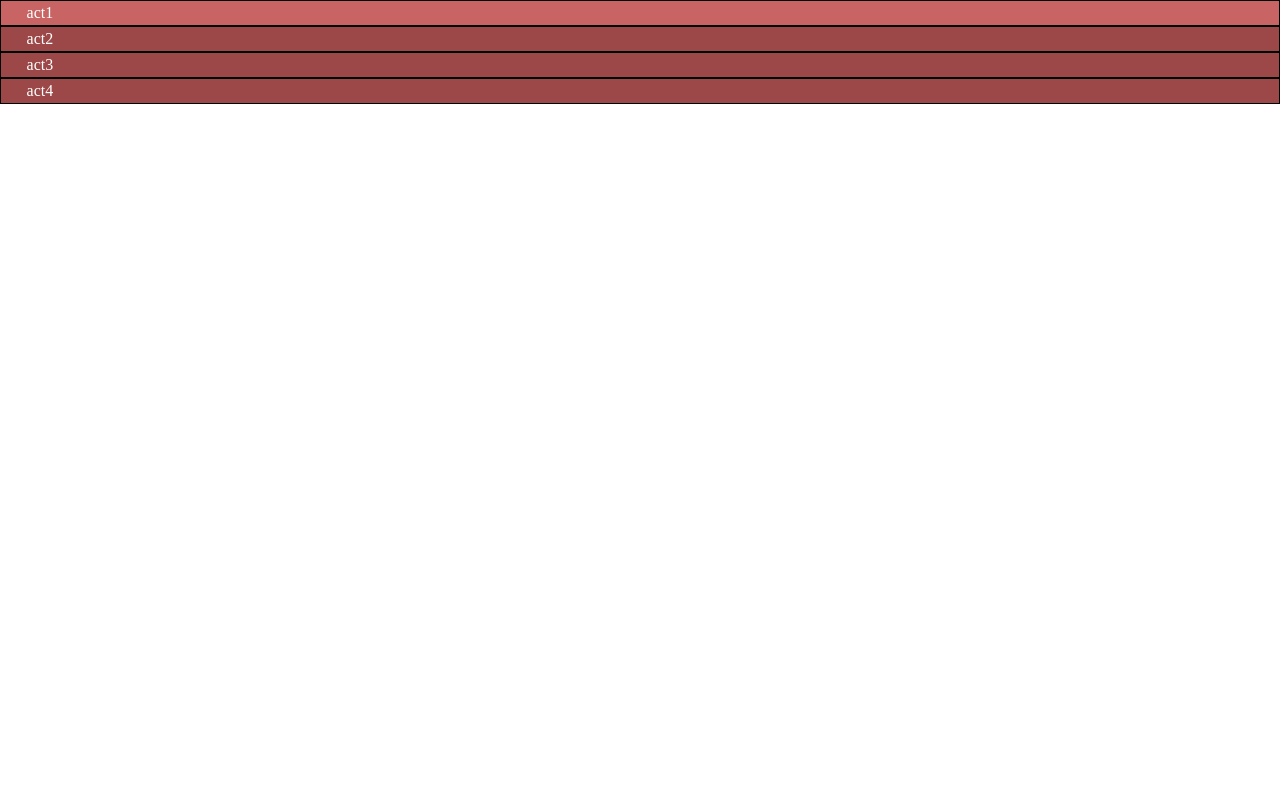
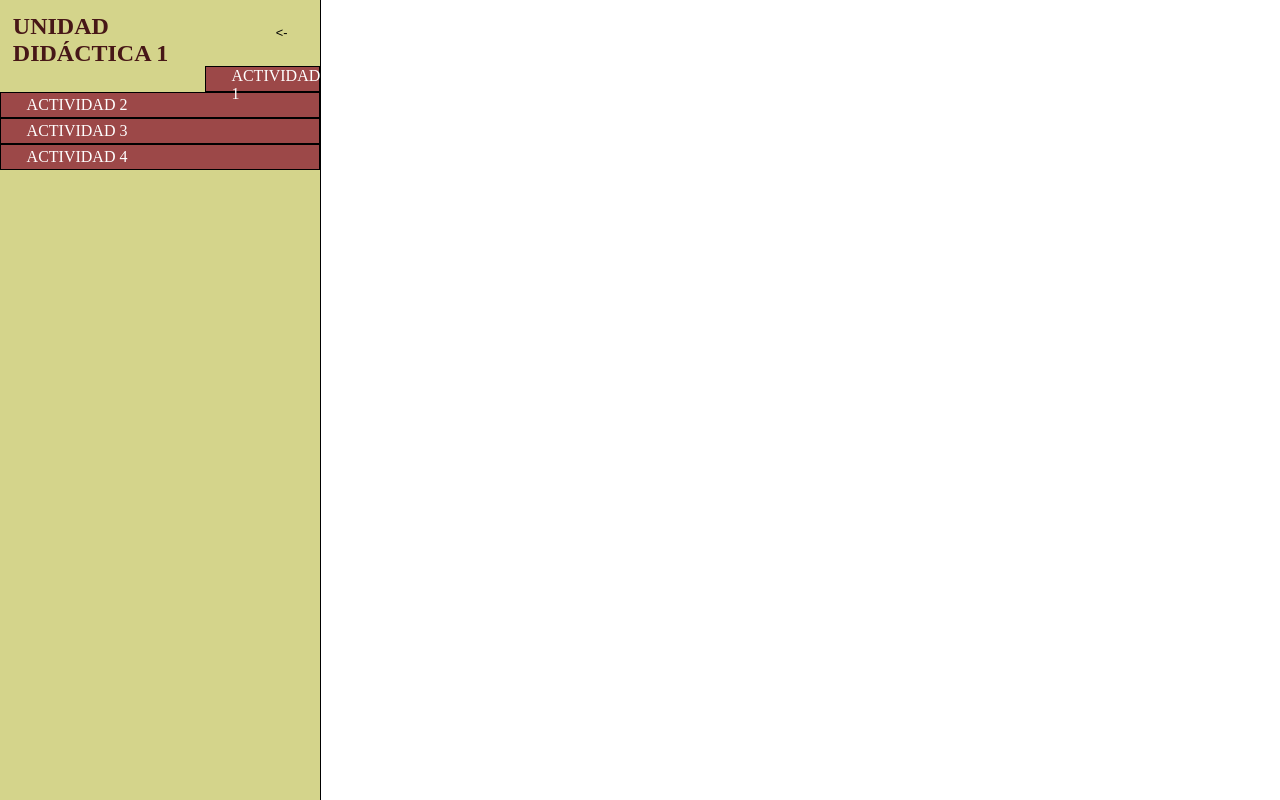
Before and after one commit to ivan191000/Cuaderno_DIW, a plain HTML site: page ud1/index.html in a window 1280 px wide. Drawn offline with Linux system fonts and the light colour scheme.

Commit message:
AÑADIDO CAMBIOS DE HTML PARA IMPLEMENTAR EL MENU

```diff
--- a/ud1/index.html
+++ b/ud1/index.html
@@ -7,9 +7,17 @@
     <title>UNIDAD 1</title>
 </head>
 <body>
-    <a href="act1.html">act1</a>
-    <a href="act2.html">act2</a>
-    <a href="act3.html">act3</a>
-    <a href="act4.html">act4</a>
+    <div class="menu">
+        <div class="header-menu">
+            <h2>UNIDAD DIDÁCTICA 1</h2>
+            <button><-</button>
+        </div>
+        <div>
+            <a href="act1.html">ACTIVIDAD 1</a>
+            <a href="act2.html">ACTIVIDAD 2</a>
+            <a href="act3.html">ACTIVIDAD 3</a>
+            <a href="act4.html">ACTIVIDAD 4</a>
+        </div>
+    </div>
 </body>
 </html>
```
